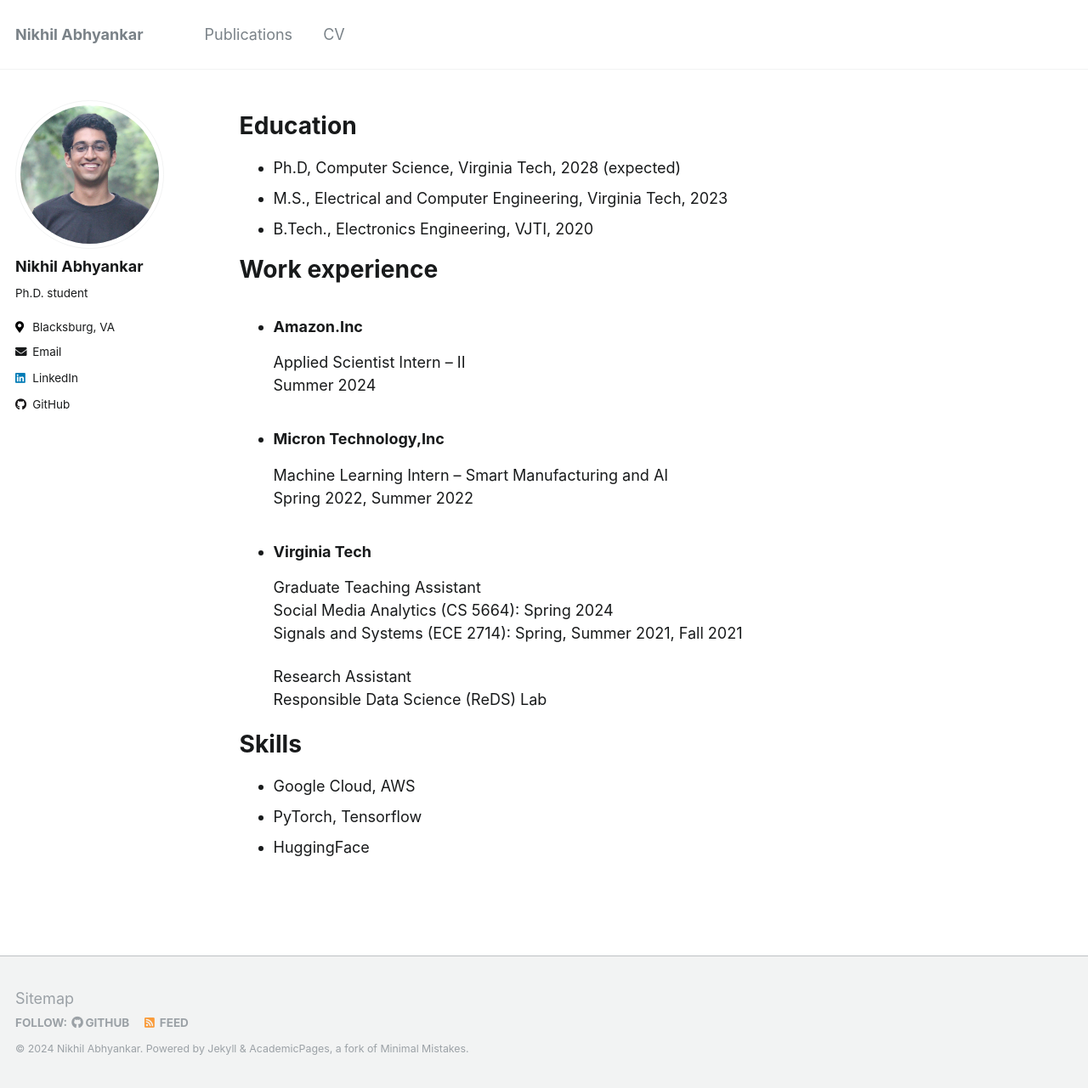
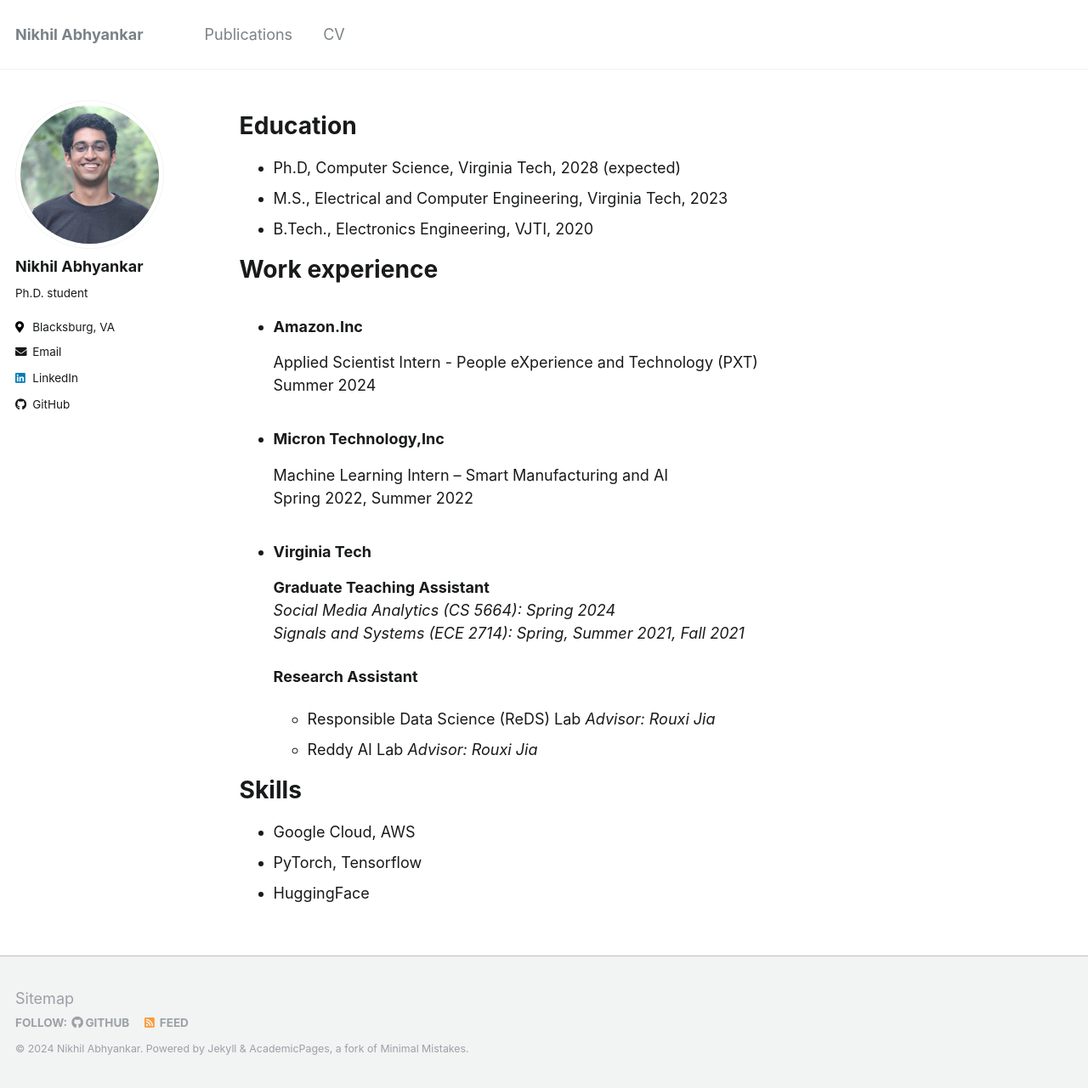
Before and after one commit to nikhilsab/nikhilsab.github.io, a Jekyll site: the page built from _pages/cv.md, in a window 1280 px wide and 1281 px high. Shown: the whole window at 85% size. Built offline with Jekyll 4.4.1, drawn with Linux system fonts in a browser that asks for light colours.

Commit message:
summer 2024 updates 2.3

```diff
--- a/_pages/cv.md
+++ b/_pages/cv.md
@@ -16,7 +16,7 @@ Education
 Work experience
 ======
 * ### **Amazon.Inc**
-  Applied Scientist Intern – II \
+  Applied Scientist Intern - People eXperience and Technology (PXT) \
   Summer 2024
 
 * ### **Micron Technology,Inc**
@@ -24,12 +24,15 @@ Work experience
   Spring 2022, Summer 2022
 
 * ### **Virginia Tech**
-  Graduate Teaching Assistant \
-  Social Media Analytics (CS 5664): Spring 2024 \
-  Signals and Systems (ECE 2714): Spring, Summer 2021, Fall 2021
+  **Graduate Teaching Assistant** \
+  *Social Media Analytics (CS 5664): Spring 2024* \
+  *Signals and Systems (ECE 2714): Spring, Summer 2021, Fall 2021*
 
-  Research Assistant \
-  Responsible Data Science (ReDS) Lab
+  **Research Assistant**
+  * Responsible Data Science (ReDS) Lab
+    *Advisor: Rouxi Jia*
+  * Reddy AI Lab
+    *Advisor: Rouxi Jia*
 
 Skills
 ======
```
